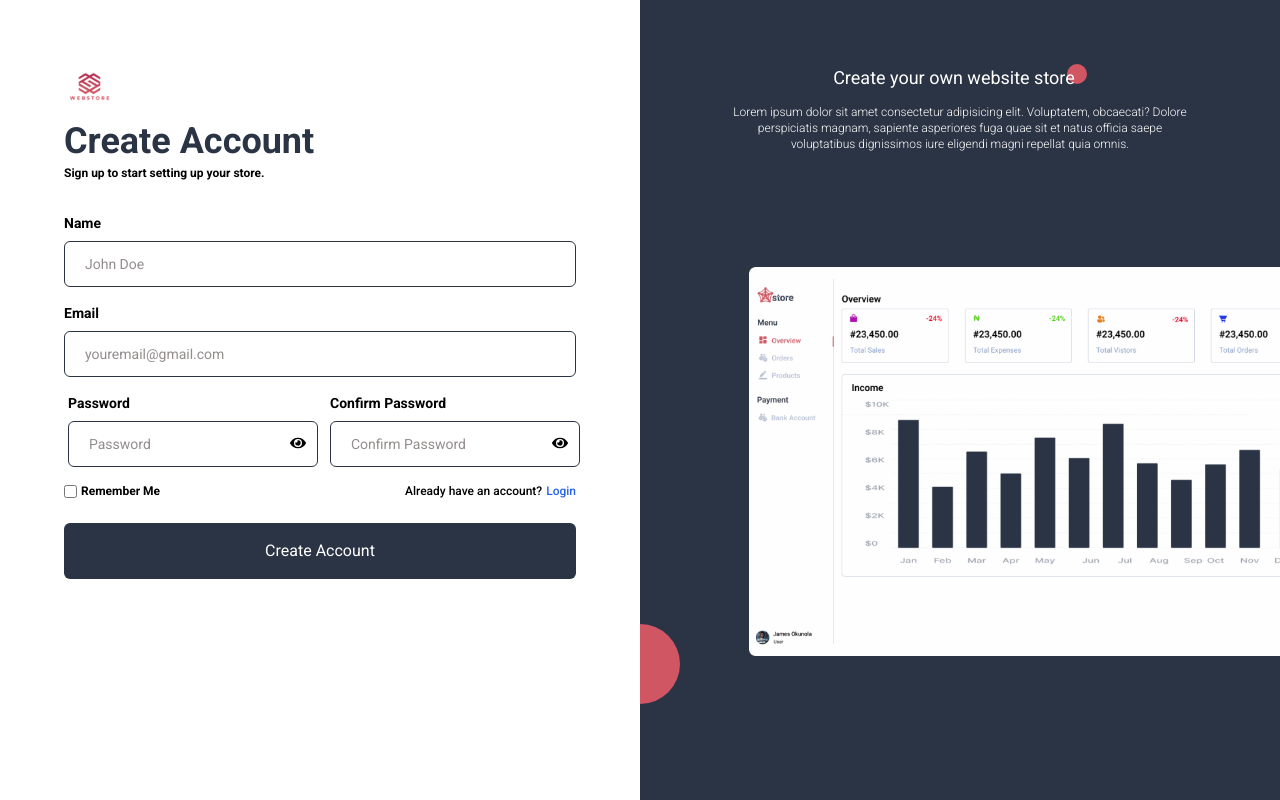
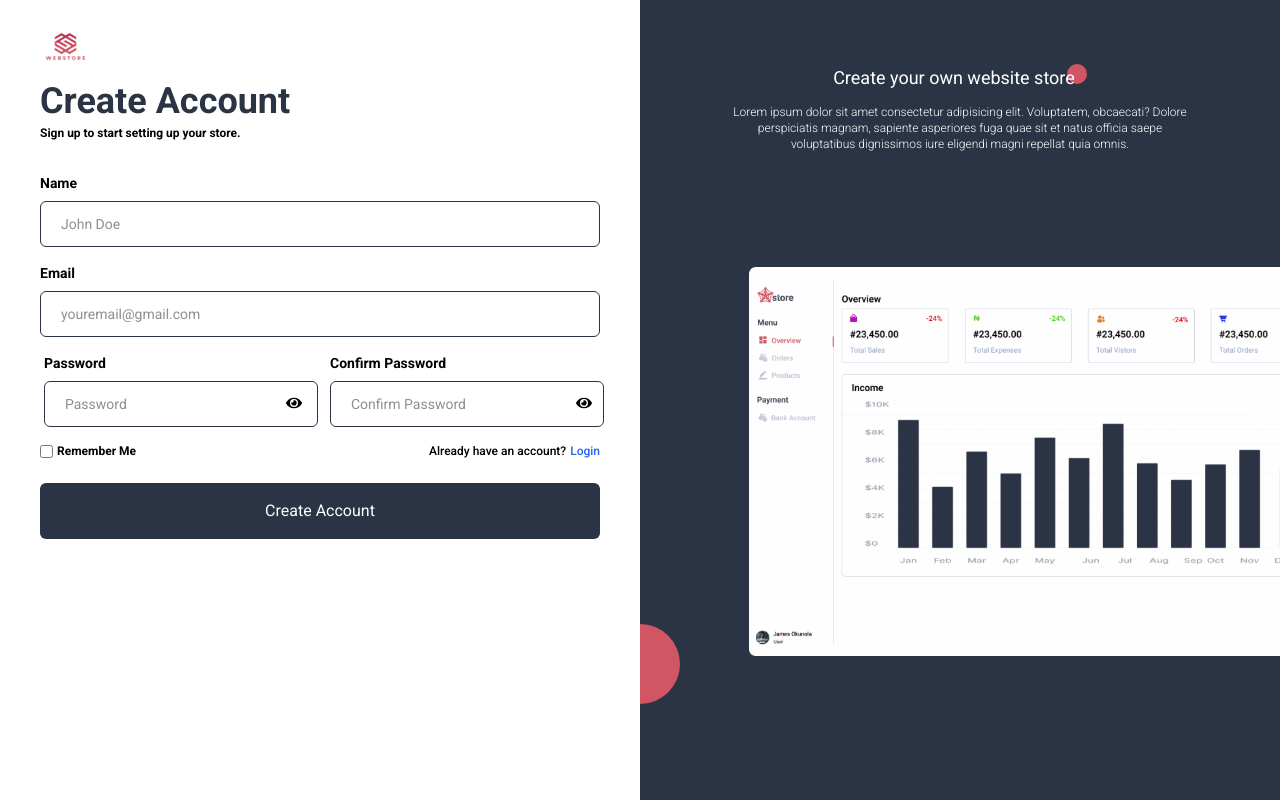
Before and after one commit to kingjamesegun/Lolas-store, a Next.js app: page /signup in a window 1280 px wide. Built offline with nearby package versions, Linux system fonts and the light colour scheme.

Commit message:
Added formik and validation for the sign up page

```diff
--- a/components/InputForm.js
+++ b/components/InputForm.js
@@ -1,14 +1,27 @@
-import React from 'react'
+import React from "react";
+import { ErrorMessage, useField } from "formik";
 
-const InputForm = ({type, id, placeholder}) => {
-  return (
-    <input
-    type={type}
-    id={id}
-    className='rounded-md border w-full py-3 md:px-5 px-3 text-sm border-input-border placeholder:text-input-grey outline-0'
-    placeholder={placeholder}
-/>
-  )
-}
 
-export default InputForm
+
+const InputForm = (props) => {
+  const [field, meta] = useField(props);
+//  const checkError = () =>{
+//   meta.error && field.name =="Password" ? props.setError(true) : props.setError(false)
+//   console.log(props.error)
+//  }
+
+	return (
+		<div>
+			<input
+				{...field}
+				{...props}
+				className={`rounded-md border w-full py-3 md:px-5 px-3 text-sm border-input-border placeholder:text-input-grey outline-0 ${meta.touched && meta.error ? 'border-red-500': null}`}
+        // onClick={checkError}
+        // onKeyPress={checkError}
+			/>
+			<ErrorMessage component='p' name={field.name} className='text-red-500 text-xs mt-2' />
+		</div>
+	);
+};
+
+export default InputForm;
--- a/components/authentication/SignUpForm.js
+++ b/components/authentication/SignUpForm.js
@@ -1,59 +1,64 @@
-import React, {useState} from 'react'
-import Link from 'next/link';
-import InputForm from '../InputForm';
-import {FaEye} from "react-icons/fa"
-import {FaEyeSlash} from "react-icons/fa"
+import React, { useState } from "react";
+import Link from "next/link";
+import InputForm from "../InputForm";
+import { FaEye } from "react-icons/fa";
+import { FaEyeSlash } from "react-icons/fa";
+import { Form } from "formik";
 
-const SignUpForm = () => {
+const SignUpForm = ({ formik }) => {
 	// Logic
-    const [showPassword, setShowPassword] = useState(false)
-    const [showCPassword, setShowCPassword] = useState(false)
-    const togglePassword = () =>{
-        setShowPassword(!showPassword)
-    }
-    const toggleCPassword = () =>{
-        setShowCPassword(!showCPassword)
-    }
+	const [showPassword, setShowPassword] = useState(false);
+	const [showCPassword, setShowCPassword] = useState(false);
+    const [error, setError] = useState(false);
+	const togglePassword = () => {
+		setShowPassword(!showPassword);
+	};
+	const toggleCPassword = () => {
+		setShowCPassword(!showCPassword);
+	};
 	return (
-        <form className='z-10'>
+		<Form className='z-10'>
+			{/* {formik.touched.Password ? console.log("Password Errors found") : console.log("No errors")} */}
 			<div className='flex flex-col mb-4'>
-                <label htmlFor='text' className='text-sm mb-2 font-semibold'>
+				<label htmlFor='text' className={"text-sm mb-2 font-semibold"}>
 					Name
 				</label>
-                <InputForm
-                    type='text'
-                    id='text'
-                    placeholder='John Doe'
-                />
+				<InputForm error={error} setError={setError} name='Name' type='text' id='text' placeholder='John Doe' />
 			</div>
 			<div className='flex flex-col mb-4'>
 				<label htmlFor='email' className='text-sm mb-2 font-semibold'>
 					Email
 				</label>
-                <InputForm
+				<InputForm error={error} setError={setError}
+					name='Email'
 					type='email'
 					id='email'
 					placeholder='youremail@gmail.com'
 				/>
 			</div>
-            {/* <div className='flex flex-col lg:justify-between'> */}
 			<div className='grid grid-cols-1 lg:grid-cols-2 gap-3'>
 				<div className='flex flex-col mb-4 mx-1 w-full'>
 					<label htmlFor='password' className='text-sm mb-2 font-semibold'>
 						Password
 					</label>
 					<div className='relative'>
-                        <InputForm
-                            type={showPassword ? 'text':'password'}
+						<InputForm error={error} setError={setError}
+							name='Password'
+							type={showPassword ? "text" : "password"}
 							id='password'
 							placeholder='Password'
 						/>
-                        {
-                            showPassword ?
-                            <FaEyeSlash className='absolute right-3 bottom-4 cursor-pointer' onClick={togglePassword} />
-                            :
-                            <FaEye className='absolute right-3 bottom-4 cursor-pointer' onClick={togglePassword} />
-                        }
+						{showPassword ? (
+							<FaEyeSlash
+								className={"absolute right-4 bottom-4 cursor-pointer"}
+								onClick={togglePassword}
+							/>
+						) : (
+							<FaEye
+								className={`absolute right-4 bottom-4 cursor-pointer`}
+								onClick={togglePassword}
+							/>
+						)}
 					</div>
 				</div>
 				<div className='flex flex-col mb-4 mx-1 w-full'>
@@ -61,17 +66,23 @@ const SignUpForm = () => {
 						Confirm Password
 					</label>
 					<div className='relative'>
-                        <InputForm
-                            type={showCPassword ? 'text':'password'}
+						<InputForm error={error} setError={setError}
+							name='Cpassword'
+							type={showCPassword ? "text" : "password"}
 							id='cpassword'
 							placeholder='Confirm Password'
 						/>
-                        {
-                            showCPassword ?
-                            <FaEyeSlash className='absolute right-3 bottom-4 cursor-pointer' onClick={toggleCPassword} />
-                            :
-                            <FaEye className='absolute right-3 bottom-4 cursor-pointer' onClick={toggleCPassword} />
-                        }
+						{showCPassword ? (
+							<FaEyeSlash
+								className='absolute right-3 bottom-4 cursor-pointer'
+								onClick={toggleCPassword}
+							/>
+						) : (
+							<FaEye
+								className='absolute right-3 bottom-4 cursor-pointer'
+								onClick={toggleCPassword}
+							/>
+						)}
 					</div>
 				</div>
 			</div>
@@ -88,15 +99,14 @@ const SignUpForm = () => {
 				</div>
 			</div>
 			<div className='flex flex-col justify-center items-center'>
-                <Link href=''>
-                    <a className='w-full'>
-                        <button className=' mb-4 w-full bg-input-border text-white px-2 py-4 rounded-md'>
+				<button
+					type='submit'
+					className=' mb-4 w-full bg-input-border text-white px-2 py-4 rounded-md'>
 					Create Account
 				</button>
-                    </a>
-                </Link>
 			</div>
-        </form>
+            {/* {console.log(error)} */}
+		</Form>
 	);
 };
 
--- a/package.json
+++ b/package.json
@@ -12,7 +12,8 @@
     "next": "12.1.0",
     "react": "17.0.2",
     "react-dom": "17.0.2",
-    "react-icons": "^4.3.1"
+    "react-icons": "^4.3.1",
+    "yup": "^0.32.11"
   },
   "devDependencies": {
     "autoprefixer": "^10.4.2",
--- a/pages/signup.js
+++ b/pages/signup.js
@@ -6,8 +6,22 @@ import Logo from "../public/images/WebLogo.png";
 import Image from "next/image";
 import { SidePage } from "../components/authentication/SidePage";
 import SignUpForm from "../components/authentication/SignUpForm";
+import { Formik } from "formik";
+import * as Yup from "yup";
 
 const signUp = () => {
+	const validate = Yup.object({
+		Name: Yup.string()
+			.max(15, "Must be 15 characters or less")
+			.required("Name is required"),
+		Email: Yup.string().email("Email is invalid").required("Email is required"),
+		Password: Yup.string()
+			.min(6, "Password must be at least 6 characters")
+			.required("Password is required"),
+		Cpassword: Yup.string()
+			.oneOf([Yup.ref("Password"), null], "Password must match")
+			.required("Password is required"),
+	});
 	return (
 		<div>
 			<Head>
@@ -23,7 +37,21 @@ const signUp = () => {
 				/>
 			</Head>
 			<section className='font-Roboto flex flex-col md:flex-row md:flex-1 h-full md:h-screen'>
-				<div className='pb-6 p-4 pt-2 w-full md:w-6/12 lg:p-16 md:p-8 md:pt-4'>
+				<div className='pb-6 p-4 pt-2 w-full md:w-6/12 lg:p-10 lg:pt-6 md:p-8 md:pt-4'>
+					<Formik
+						initialValues={{
+							Name: "",
+							Email: "",
+							Password: "",
+							Cpassword: "",
+						}}
+						validationSchema={validate}
+						onSubmit={(values) => {
+							console.log(values);
+						}}>
+						{(formik) => (
+							<div>
+								{/* {console.log(formik)}	 */}
 								<div className='md:hidden fixed -bottom-6 -left-16 -z-10'>
 									<Image
 										src={Ellipse}
@@ -61,7 +89,10 @@ const signUp = () => {
 										Sign up to start setting up your store.
 									</p>
 								</div>
-					<SignUpForm />
+								<SignUpForm formik={formik} />
+							</div>
+						)}
+					</Formik>
 				</div>
 				<SidePage />
 			</section>
--- a/styles/globals.css
+++ b/styles/globals.css
@@ -6,6 +6,7 @@
     right: 12.5rem;
 }
 
+
 @layer components {
     .sidebar-text {
       @apply flex items-center text-[#9CA3AF] hover:text-black cursor-pointer duration-150 ;
```
Also changed, not shown: 1 other file (tests, documents, lock files or other folders). Lines whose indentation alone changed are shown as unchanged.
